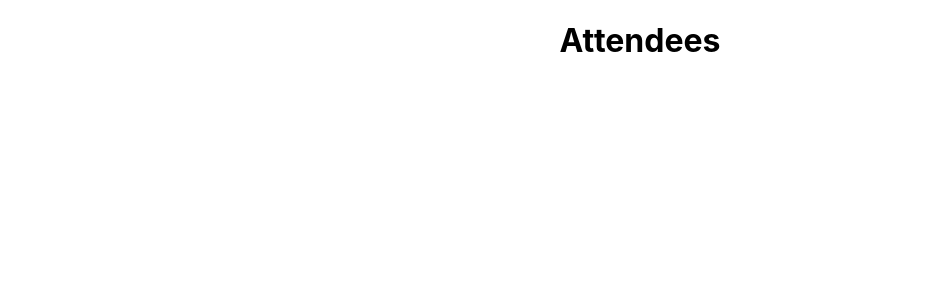
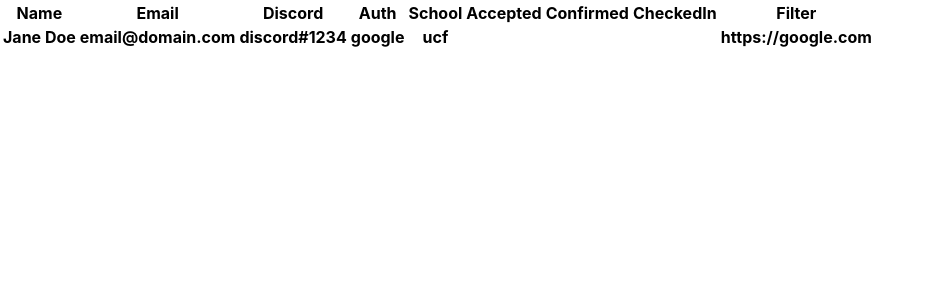
Before and after one commit to KnightHacks/admin-tool-frontend-2022, a React (Create React App) app: page /attendees in a window 1280 px wide. Shown: the top 300 px of the page, without its empty margins (0-931 px from the left). Built offline with nearby package versions, Linux system fonts and the light colour scheme.

Commit message:
Adding component pages for the attendee page

```diff
--- /dev/null
+++ b/src/components/Attendee/AttendeeRow.js
@@ -0,0 +1,20 @@
+import React from "react";
+
+/**
+ * @returns row for an attendee in the attendee table.
+ */
+export default function AttendeeRow({ attendee }) {
+  return (
+    <tr>
+      <th> {attendee.name} </th>
+      <th> {attendee.email} </th>
+      <th> {attendee.discord} </th>
+      <th> {attendee.auth} </th>
+      <th> {attendee.school} </th>
+      <th> {attendee.isAccepted} </th>
+      <th> {attendee.isConfirmed} </th>
+      <th> {attendee.isCheckedIn} </th>
+      <th> {attendee.userLink} </th>
+    </tr>
+  );
+}
--- /dev/null
+++ b/src/components/Attendee/AttendeeTable.js
@@ -0,0 +1,39 @@
+import React from "react";
+import AttendeeRow from "./AttendeeRow";
+
+/**
+ * Creation of the Attendee Table component for the Attendee page. The filter for the Attendee Table will be applied here to display the corresponding hackers.
+ * @returns the table of selected hackathon attendees.
+ */
+export default function AttendeeTable() {
+  return (
+    <>
+      <table>
+        <tr>
+          <th> Name </th>
+          <th> Email </th>
+          <th> Discord </th>
+          <th> Auth </th>
+          <th> School </th>
+          <th> Accepted </th>
+          <th> Confirmed </th>
+          <th> CheckedIn </th>
+          <th> Filter </th>
+        </tr>
+        <AttendeeRow
+          attendee={{
+            name: "Jane Doe",
+            email: "email@domain.com",
+            discord: "discord#1234",
+            auth: "google",
+            school: "ucf",
+            isAccepted: true,
+            isConfirmed: true,
+            isCheckedIn: true,
+            userLink: "https://google.com",
+          }}
+        />
+      </table>
+    </>
+  );
+}
--- a/src/pages/attendees.js
+++ b/src/pages/attendees.js
@@ -1,5 +1,10 @@
-import React from "react"
+import React from "react";
+import AttendeeTable from "../components/Attendee/AttendeeTable";
 
-export default function Attendees(){
-    return (<div><h1>Attendees</h1></div>);
+export default function Attendees() {
+  return (
+    <div>
+      <AttendeeTable />
+    </div>
+  );
 }
```
Also changed, not shown: src/App.js (+8 -8 lines), 1 other file (tests, documents, lock files or other folders).
